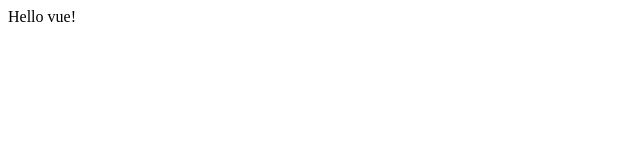
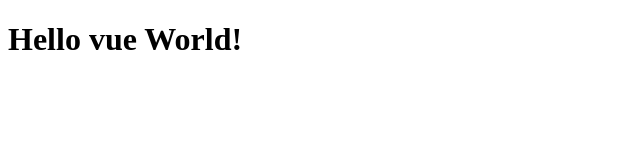
Before and after one commit to giovanni2299/vue-hello, a plain HTML site: page index.html in a window 1280 px wide. Shown: the whole page, without its empty margins (0-640 px from the left). Drawn offline with nearby package versions, Linux system fonts and the light colour scheme.

Commit message:
Refact: javascript and index

```diff
--- a/index.html
+++ b/index.html
@@ -7,20 +7,10 @@
     <script src="https://unpkg.com/vue@3/dist/vue.global.js"></script>
 </head>
 <body>
-    <div id="app">{{ message }}</div>
+    <div id="app">
+        <h1>{{ message }}</h1>
+    </div>
 
-<script>
-    const { createApp, ref } = Vue
-
-    createApp({
-    setup() {
-        const message = ref('Hello vue!')
-        return {
-        message
-        }
-    }
-    }).mount('#app')
-</script>
 <script src="./js/app.js"></script>
 </body>
 </html>
--- a/js/app.js
+++ b/js/app.js
@@ -1 +1,12 @@
 console.log('ciao mamma')
+
+
+const { createApp } = Vue
+
+createApp({
+    data() {
+    return {
+        message: 'Hello vue World!'
+    }
+    }
+}).mount('#app')
```
